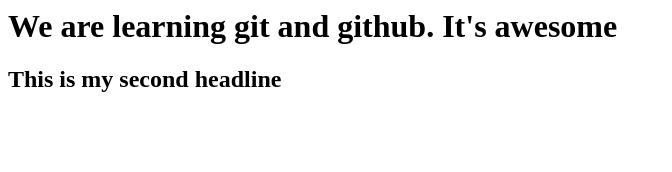
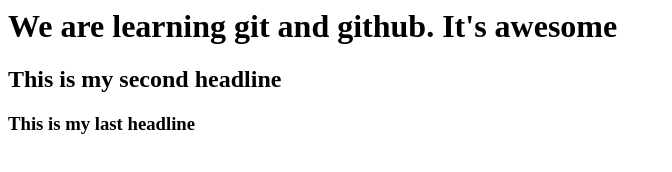
Before and after one commit to leofabe/testing-web, a plain HTML site: page index.html in a window 1280 px wide. Shown: the whole page, without its empty margins (0-672 px from the left). Drawn offline with Linux system fonts and the light colour scheme.

Commit message:
adding last headline

```diff
--- a/index.html
+++ b/index.html
@@ -1,2 +1,4 @@
 <h1> We are learning git and github. It's awesome</h1>
 <h2> This is my second headline</h2>
+
+<h3> This is my last headline</h3>
```
